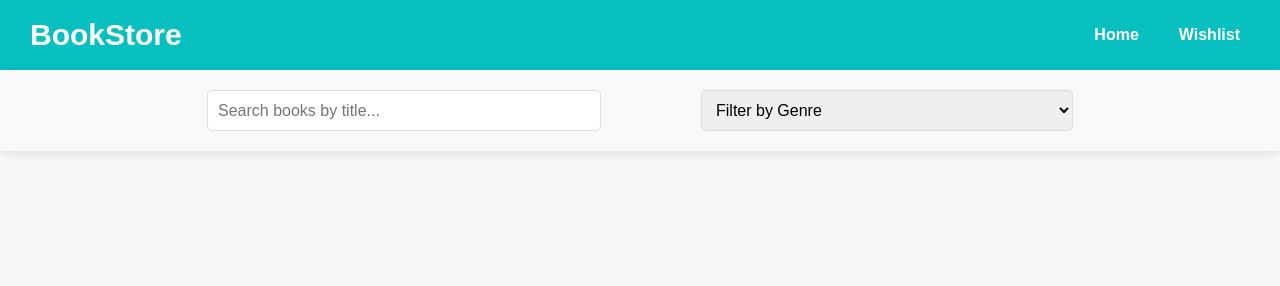
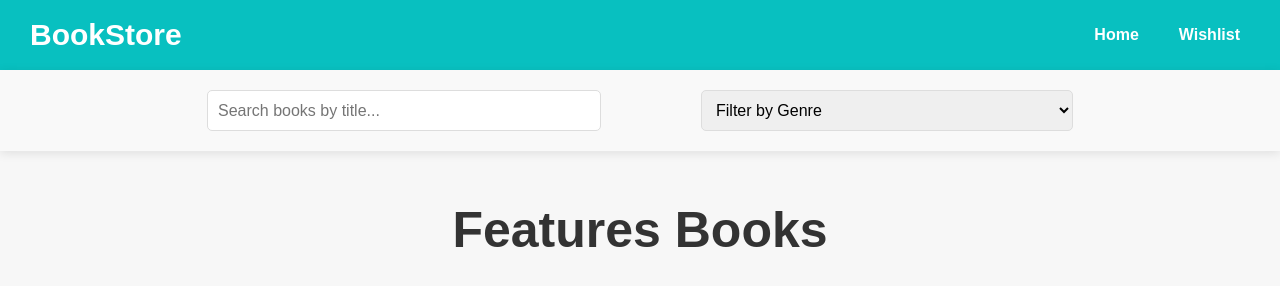
Before and after one commit to Sifat-Ikram/book-library, a plain HTML site: page index.html in a window 1280 px wide. Drawn offline with Linux system fonts and the light colour scheme; no server answers.

Commit message:
task updated

```diff
--- a/css/styles.css
+++ b/css/styles.css
@@ -73,6 +73,13 @@ nav ul li a:hover {
     border-color: #047c7c;
 }
 
+.featured-books{
+    font-size: 50px;
+    text-align: center;
+    font-weight: 700;
+    margin: 50px 0px;
+}
+
 /* Book List Grid */
 #bookList {
     display: grid;
@@ -92,6 +99,7 @@ nav ul li a:hover {
     flex-direction: column;
     justify-content: center;
     cursor: pointer;
+    padding-bottom: 20px;
 }
 
 .book-card img {
--- a/index.html
+++ b/index.html
@@ -30,7 +30,10 @@
     </section>
 
     <!-- Book List Section -->
-    <section id="bookList" class="book-list"></section>
+    <section>
+        <h1 class="featured-books">Features Books</h1>
+        <div id="bookList" class="book-list"></div>
+    </section>
 
     <!-- Pagination -->
     <div id="pagination" class="pagination"></div>
```
